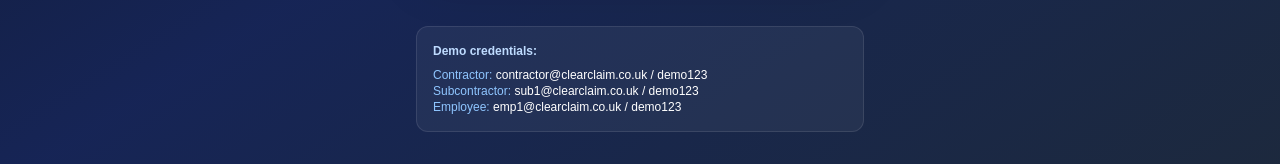
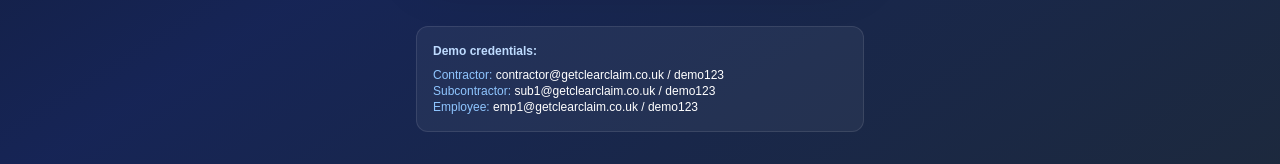
Before and after one commit to jarviscraggs-sys/clearclaim, a Next.js app: page /login in a window 1280 px wide. Shown: the part 614-778 px from the top of the page. Built offline with nearby package versions, Linux system fonts and the light colour scheme.

Commit message:
fix: completely rewrite login page - remove all useSearchParams to fix BAILOUT

```diff
--- a/app/login/page.tsx
+++ b/app/login/page.tsx
@@ -1,19 +1,16 @@
 'use client';
 
-import { useState, Suspense } from 'react';
+import { useState } from 'react';
 import { signIn } from 'next-auth/react';
-import { useRouter, useSearchParams } from 'next/navigation';
+import { useRouter } from 'next/navigation';
 import Link from 'next/link';
 
-function LoginContent() {
+export default function LoginPage() {
   const [email, setEmail] = useState('');
   const [password, setPassword] = useState('');
   const [error, setError] = useState('');
   const [loading, setLoading] = useState(false);
   const router = useRouter();
-  const searchParams = useSearchParams();
-  const verified = searchParams.get('verified');
-  const registered = searchParams.get('registered');
 
   const handleSubmit = async (e: React.FormEvent) => {
     e.preventDefault();
@@ -32,7 +29,6 @@
       return;
     }
 
-    // Fetch session to determine role
     const res = await fetch('/api/auth/session');
     const session = await res.json();
     const role = session?.user?.role;
@@ -46,18 +42,6 @@
   return (
     <div className="min-h-screen bg-gradient-to-br from-slate-900 via-blue-950 to-slate-800 flex items-center justify-center p-4">
       <div className="w-full max-w-md">
-        {/* Status banners */}
-        {verified === 'true' && (
-          <div className="mb-4 p-4 bg-green-900/40 border border-green-600 rounded-xl text-green-300 text-sm text-center">
-            ✅ Email verified successfully! You can now log in.
-          </div>
-        )}
-        {registered === 'contractor' && (
-          <div className="mb-4 p-4 bg-blue-900/40 border border-blue-600 rounded-xl text-blue-300 text-sm text-center">
-            📧 Account created! Please check your email to verify your account before logging in.
-          </div>
-        )}
-        {/* Logo / Brand */}
         <div className="text-center mb-8">
           <div className="inline-flex items-center justify-center w-16 h-16 bg-blue-500 rounded-2xl mb-4 shadow-lg shadow-blue-500/25">
             <svg className="w-8 h-8 text-white" fill="none" viewBox="0 0 24 24" stroke="currentColor">
@@ -68,7 +52,6 @@
           <p className="text-blue-300 mt-1 text-sm">Construction Invoice Management</p>
         </div>
 
-        {/* Login Card */}
         <div className="bg-white/10 backdrop-blur-sm border border-white/20 rounded-2xl p-8 shadow-2xl">
           <h2 className="text-xl font-semibold text-white mb-6">Sign in to your account</h2>
 
@@ -118,29 +101,19 @@
           </form>
         </div>
 
-        {/* Contractor registration */}
         <div className="mt-4 text-center">
           <Link href="/register/contractor" className="text-sm text-blue-300 hover:text-blue-200 transition">
             New contractor? Register your company →
           </Link>
         </div>
 
-        {/* Demo credentials */}
         <div className="mt-6 bg-white/5 border border-white/10 rounded-xl p-4 text-xs text-blue-300">
           <p className="font-semibold text-blue-200 mb-2">Demo credentials:</p>
-          <p>Contractor: <span className="text-white">contractor@clearclaim.co.uk / demo123</span></p>
-          <p>Subcontractor: <span className="text-white">sub1@clearclaim.co.uk / demo123</span></p>
-          <p>Employee: <span className="text-white">emp1@clearclaim.co.uk / demo123</span></p>
+          <p>Contractor: <span className="text-white">contractor@getclearclaim.co.uk / demo123</span></p>
+          <p>Subcontractor: <span className="text-white">sub1@getclearclaim.co.uk / demo123</span></p>
+          <p>Employee: <span className="text-white">emp1@getclearclaim.co.uk / demo123</span></p>
         </div>
       </div>
     </div>
   );
 }
-
-export default function LoginPage() {
-  return (
-    <Suspense fallback={<div className="min-h-screen bg-slate-900 flex items-center justify-center"><p className="text-white">Loading...</p></div>}>
-      <LoginContent />
-    </Suspense>
-  );
-}
```
